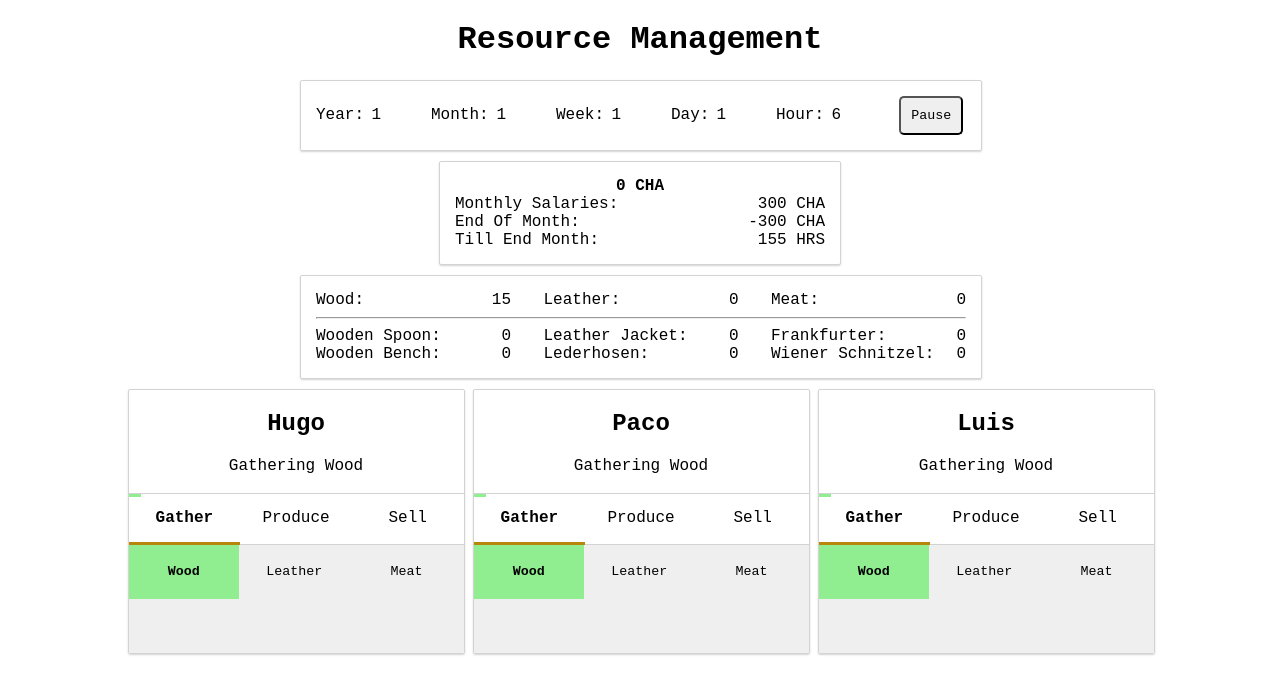
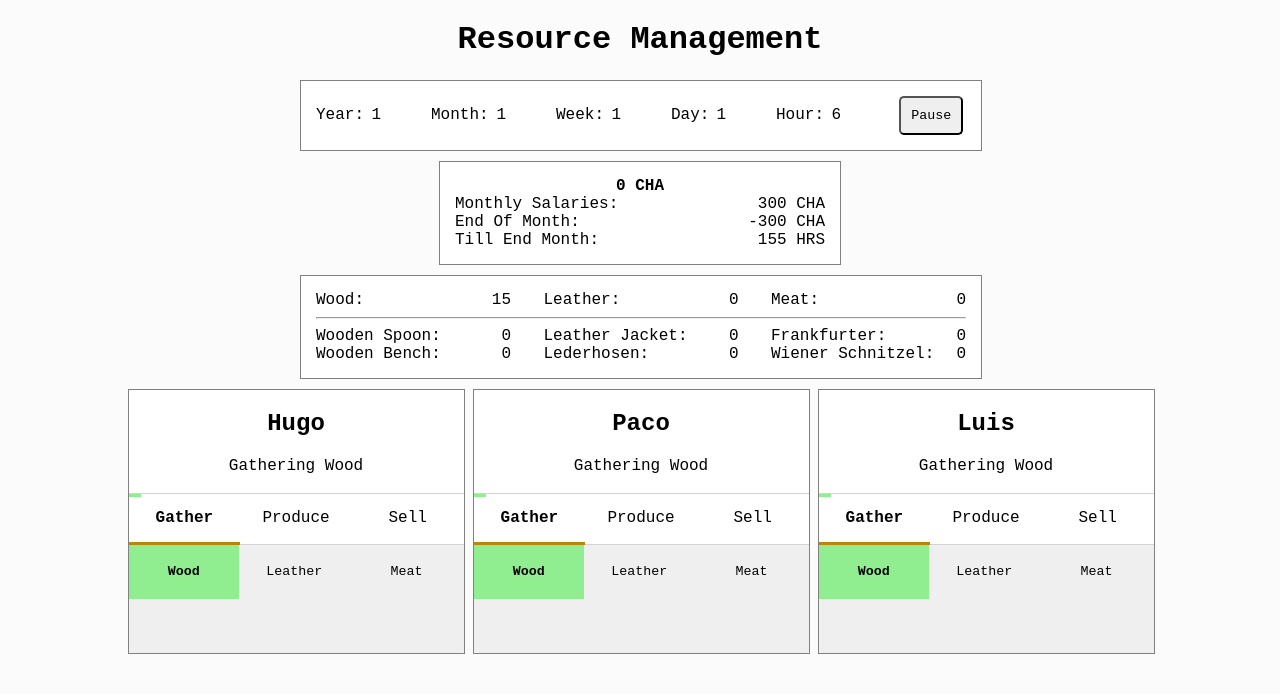
Before and after one commit to pinguinosod/resource-management, a React (Create React App) app: page / in a window 1280 px wide. Shown: the top 694 px of the page. Built offline with nearby package versions, Linux system fonts and the light colour scheme.

Commit message:
Moar CSS fun

```diff
--- a/src/App.css
+++ b/src/App.css
@@ -8,11 +8,10 @@
 .App .hoard {
   display: inline-block;
   width: 100%;
-  border-top: 1px solid lightgray;
-  border-bottom: 1px solid lightgray;
+  border-top: 1px solid gray;
+  background-color: white;
   padding: 0;
-  margin: 0 0 5px 0;
-  box-shadow: 0 1px 2px lightgray;
+  margin: 0;
 }
 
 .App .hoard > div {
@@ -23,8 +22,12 @@
 
 @media (min-width: 420px) {
   .App .hoard {
-    border: 1px solid lightgray;
-    border-radius: 2px;
+    margin: 0 0 5px 0;
+    border: 1px solid gray;
+  }
+
+  .App .hoard.highlight {
+    animation: highlighting 1s linear 0s infinite;
   }
 }
 
@@ -33,10 +36,6 @@
     width: 400px;
     margin: 0 0 10px 0;
   }
-}
-
-.App .hoard.highlight {
-  animation: highlighting 1s linear 0s infinite;
 }
 
 .App .hoard > div > div.current-coins {
@@ -59,12 +58,10 @@
 
 @keyframes highlighting {
   from {
-    border-color: darkgoldenrod;
-    box-shadow: 0 1px 4px darkgoldenrod;
+    box-shadow: 0 1px 6px darkgoldenrod;
   }
   to {
-    border-color: lightgray;
-    box-shadow: 0 1px 2px #ccc;
+    box-shadow: none;
   }
 }
 
@@ -76,13 +73,16 @@
   display: grid;
   grid-template-columns: 100%;
   justify-content: center;
-  grid-gap: 5px;
   width: 100%;
 }
 
 @media (min-width: 420px) {
   .App {
     width: 400px;
+  }
+
+  .App .worker-grid {
+    grid-gap: 5px;
   }
 }
 
--- a/src/Resources/Resources.css
+++ b/src/Resources/Resources.css
@@ -1,11 +1,10 @@
 .Resources {
   display: inline-block;
   width: 100%;
-  border-top: 1px solid lightgray;
-  border-bottom: 1px solid lightgray;
+  border-top: 1px solid gray;
+  background-color: white;
   padding: 0;
-  margin: 0 0 5px 0;
-  box-shadow: 0 1px 2px lightgray;
+  margin: 0;
 }
 
 .Resources > div {
@@ -14,8 +13,8 @@
 
 @media (min-width: 420px) {
   .Resources {
-    border: 1px solid lightgray;
-    border-radius: 2px;
+    border: 1px solid gray;
+    margin: 0 0 5px 0;
   }
 }
 
--- a/src/TimeTrack/TimeTrack.css
+++ b/src/TimeTrack/TimeTrack.css
@@ -1,11 +1,10 @@
 .TimeTrack {
   display: inline-block;
   width: 100%;
-  border-top: 1px solid lightgray;
-  border-bottom: 1px solid lightgray;
+  border-top: 1px solid gray;
+  background-color: white;
   padding: 0;
-  margin: 0 0 5px 0;
-  box-shadow: 0 1px 2px lightgray;
+  margin: 0;
 }
 
 .TimeTrack > div {
@@ -14,8 +13,8 @@
 
 @media (min-width: 420px) {
   .TimeTrack {
-    border: 1px solid lightgray;
-    border-radius: 2px;
+    margin: 0 0 5px 0;
+    border: 1px solid gray;
   }
 }
 
--- a/src/Worker/Tasks/Tasks.css
+++ b/src/Worker/Tasks/Tasks.css
@@ -57,6 +57,13 @@
   background-color: #efefef;
 }
 
+@media (min-width: 420px) {
+  .Tasks .tab-wrapper, .Tasks .button-grid {
+    border-bottom-left-radius: 2px;
+    border-bottom-right-radius: 2px;
+  }
+}
+
 .App.paused .Tasks .tab-wrapper {
   background-color: lightgray;
 }
--- a/src/Worker/Worker.css
+++ b/src/Worker/Worker.css
@@ -1,11 +1,14 @@
 .Worker {
   display: inline-block;
   width: 100%;
-  border-top: 1px solid lightgray;
-  border-bottom: 1px solid lightgray;
+  border-top: 1px solid gray;
+  background-color: white;
   padding: 0;
   margin: 0;
-  box-shadow: 0 1px 2px lightgray;
+}
+
+.Worker:last-child {
+  border-bottom: 1px solid gray;
 }
 
 .App.paused .Worker {
@@ -14,8 +17,7 @@
 
 @media (min-width: 420px) {
   .Worker {
-    border: 1px solid lightgray;
-    border-radius: 2px;
+    border: 1px solid gray;
   }
 }
 
--- a/src/index.css
+++ b/src/index.css
@@ -2,7 +2,7 @@ body {
   margin: 0;
   padding: 0;
   font-family: 'Courier New', Courier, monospace;
-  background-color: white;
+  background-color: #fbfbfb;
 }
 
 button {
```
